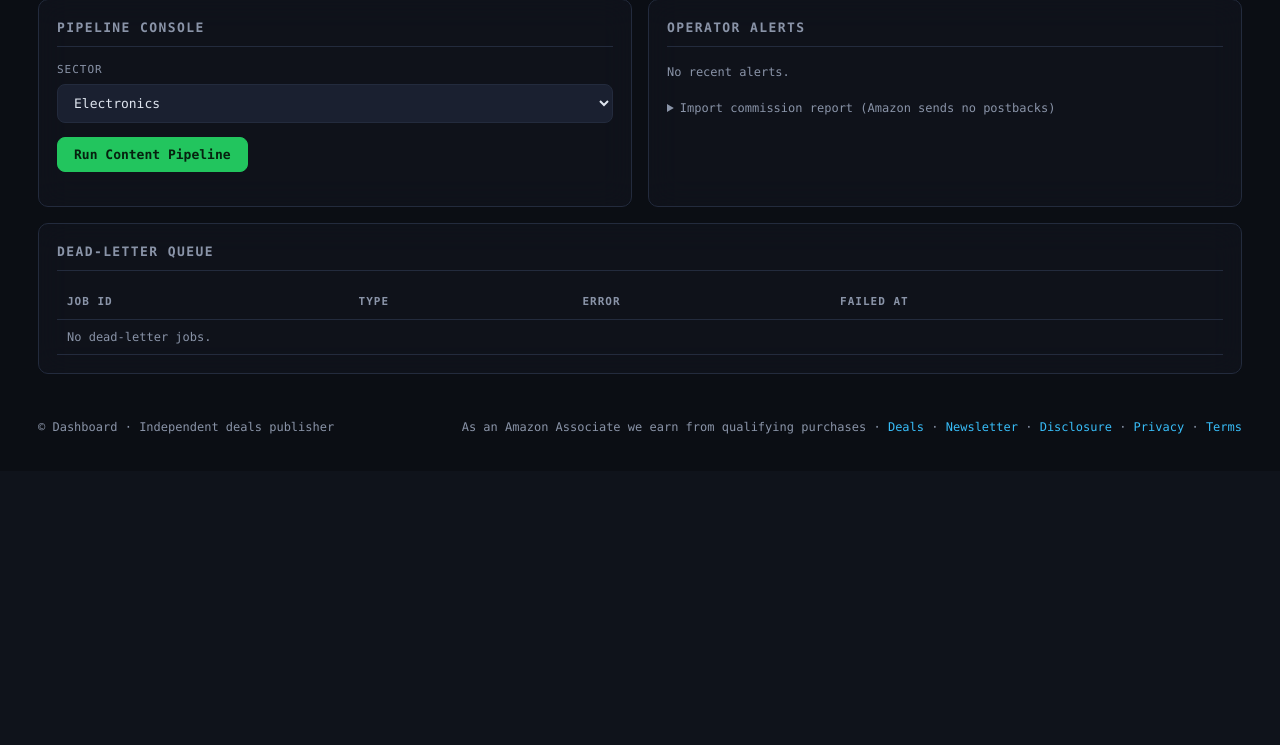
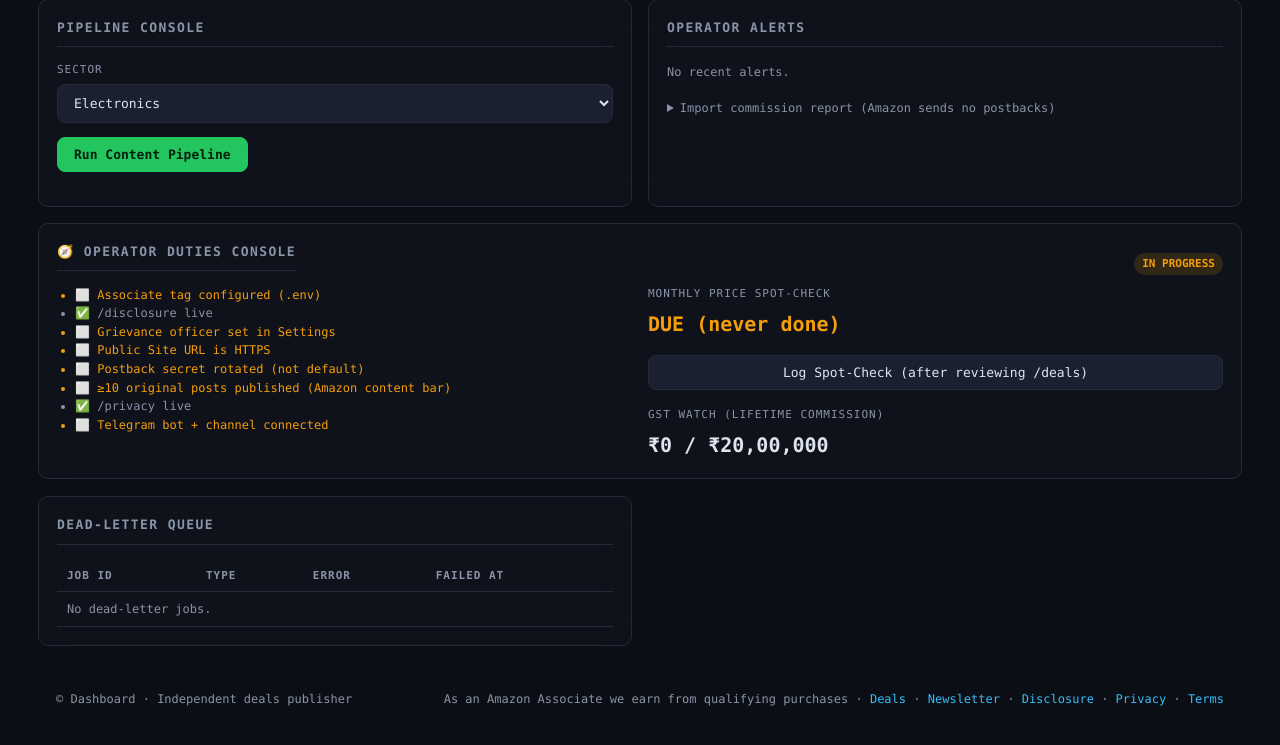
Before and after one commit to harshavardhankotu/Marketing-, a Flask app: page / in a window 1280 px wide. Shown: the part 957-1702 px from the top of the page. Before the commit the page ends 1391 px from the top, so only its background shows below. Run offline with Flask 3, Linux system fonts and the light colour scheme; a user stored in the database is signed in; data comes from the database, SQL or seed files in the repository; data that the repository does not hold is empty; parts of the project's set-up code (start-up, migrations or seed data) failed here and were passed over; some libraries are stand-ins or nearby versions.

Commit message:
feat: operator duties console — readiness gate, grievance contact, auto-secure cookies, spot-check + GST monitors
Turns the manual pre-launch duties into assisted, checkable tooling:

- /api/readiness: Amazon application readiness as a hard conjunction —
  >=10 published posts, associate tag set, telegram ready, disclosure +
  privacy live, grievance officer set, https public URL, postback
  secret rotated. Dashboard panel shows the checklist live.
- Grievance officer fields (name + contact) in Settings, rendered into
  /privacy DPDP section 8 and a new /terms Grievances clause — no more
  vague channel-bio wording once filled.
- SESSION_COOKIE_SECURE auto-upgrades the moment Public Site URL is
  https:// (env override still forces); plain-http stays login-safe.
- Monthly price spot-check: POST /api/compliance/spot_check (admin)
  logs reviewed count + notes, flips the due flag on a SPOT_CHECK_DAYS
  cadence; dashboard shows DUE/OK and one-tap logging.
- GST watch: lifetime commission vs GST_THRESHOLD with dashboard
  warning line for the CA conversation.

Fixes during build: readiness endpoint closed its request-scoped DB
handle poisoning later queries; terms template now renders grievance
block; spot-check gated admin-only.

Audit extended to 232 checks; all four suites green.

```diff
--- a/app.py
+++ b/app.py
@@ -77,10 +77,25 @@ app.json = HardenedJSONProvider(app)
 # Session cookie hardening (common-sense web security).
 # NOTE: SESSION_COOKIE_SECURE must stay OFF for plain-HTTP deployments
 # (localhost, IP:80 behind Caddy pre-TLS) — secure cookies are never sent
-# back over http://, which silently breaks login. Enable when serving HTTPS.
+# back over http://, which silently breaks login. It AUTO-ENABLES the moment
+# the operator sets an https:// Public Site URL, and can be force-enabled
+# via env for manual control.
+_SECURE_FORCED = os.getenv("SESSION_COOKIE_SECURE", "").strip().lower() in ("1", "true", "yes")
 app.config["SESSION_COOKIE_HTTPONLY"] = True
 app.config["SESSION_COOKIE_SAMESITE"] = "Lax"
-app.config["SESSION_COOKIE_SECURE"] = os.getenv("SESSION_COOKIE_SECURE", "False").strip().lower() in ("1", "true", "yes")
+app.config["SESSION_COOKIE_SECURE"] = _SECURE_FORCED
+
+
+@app.before_request
+def _auto_upgrade_secure_cookies():
+    """Operator-duty assist: https public URL ⇒ secure cookies, automatically."""
+    if _SECURE_FORCED:
+        return
+    try:
+        pbu = db_manager.get_system_setting("public_base_url", "")
+        app.config["SESSION_COOKIE_SECURE"] = str(pbu).lower().startswith("https://")
+    except Exception:
+        pass
 
 
 # ─────────────────────────────────────────────────────────────────────────────
@@ -287,6 +302,10 @@ def settings_page():
             db_manager.set_system_setting(
                 "associates_applied_at", request.form.get("associates_applied_at", "").strip())
             db_manager.set_operator_setting("postback_secret", request.form.get("postback_secret", "").strip())
+            db_manager.set_operator_setting(
+                "grievance_name", request.form.get("grievance_name", "").strip())
+            db_manager.set_operator_setting(
+                "grievance_contact", request.form.get("grievance_contact", "").strip())
             rates_raw = request.form.get("commission_rates", "{}")
             json.loads(rates_raw)  # validate
             db_manager.set_operator_setting("commission_rates", rates_raw)
@@ -301,6 +320,8 @@ def settings_page():
         "associates_applied_at": db_manager.get_system_setting("associates_applied_at", ""),
         "postback_secret": db_manager.get_postback_secret(),
         "commission_rates": db_manager.get_operator_setting("commission_rates", "{}"),
+        "grievance_name": db_manager.get_operator_setting("grievance_name", ""),
+        "grievance_contact": db_manager.get_operator_setting("grievance_contact", ""),
     }
     return render_template("settings.html", settings=settings)
 
@@ -822,6 +843,18 @@ def sitemap_xml():
 LEGAL_UPDATED = datetime.utcnow().strftime("%d %B %Y")
 
 
+def _grievance_block():
+    """Grievance contact for legal pages; falls back to channel-bio wording."""
+    name = db_manager.get_operator_setting("grievance_name", "")
+    contact = db_manager.get_operator_setting("grievance_contact", "")
+    if name and contact:
+        return f"Grievance Officer: <strong>{html.escape(name)}</strong> — <strong>{html.escape(contact)}</strong>."
+    if contact:
+        return f"Grievance contact: <strong>{html.escape(contact)}</strong>."
+    return ("Grievance contact is published in the bio of our channels; "
+            "it can also be confirmed on the Terms of Use page.")
+
+
 @app.route("/disclosure")
 def legal_disclosure():
     return render_template("legal_disclosure.html", updated=LEGAL_UPDATED)
@@ -829,12 +862,14 @@ def legal_disclosure():
 
 @app.route("/privacy")
 def legal_privacy():
-    return render_template("legal_privacy.html", updated=LEGAL_UPDATED)
+    return render_template("legal_privacy.html", updated=LEGAL_UPDATED,
+                           grievance_block=_grievance_block())
 
 
 @app.route("/terms")
 def legal_terms():
-    return render_template("legal_terms.html", updated=LEGAL_UPDATED)
+    return render_template("legal_terms.html", updated=LEGAL_UPDATED,
+                           grievance_block=_grievance_block())
 
 
 @app.route("/robots.txt")
@@ -1194,6 +1229,105 @@ def api_newsletter_send():
         return jsonify({"status": "error", "message": str(exc)}), 500
 
 
+# ─────────────────────────────────────────────────────────────────────────────
+# OPERATOR DUTIES CONSOLE — readiness, grievance contact, spot-checks, GST
+# ─────────────────────────────────────────────────────────────────────────────
+@app.route("/api/readiness")
+@login_required
+def api_readiness():
+    """
+    Amazon-Associates application readiness + standing compliance duties.
+    The operator applies only when every check is green.
+    """
+    try:
+        import config as cfg
+        conn = get_db()
+        published = conn.execute(
+            "SELECT COUNT(*) FROM campaigns WHERE status='published'").fetchone()[0]
+
+        tag_cfg = bool(cfg.AMAZON_ASSOCIATE_TAG) and \
+            "your_" not in str(cfg.AMAZON_ASSOCIATE_TAG).lower()
+        postback_default = str(db_manager.get_postback_secret()).startswith("change_me")
+        grievance = (db_manager.get_operator_setting("grievance_name", ""),
+                     db_manager.get_operator_setting("grievance_contact", ""))
+        pbu = db_manager.get_system_setting("public_base_url", "")
+        last_check = db_manager.get_system_setting("last_spot_check_at", "")
+
+        checks = {
+            "posts_published_ge_10": published >= 10,
+            "affiliate_tag_configured": tag_cfg,
+            "telegram_channel_ready": config.has_telegram(),
+            "disclosure_page_live": True,   # route always mounted
+            "privacy_page_live": True,
+            "grievance_contact_set": bool(grievance[0] and grievance[1]),
+            "https_public_url": str(pbu).lower().startswith("https://"),
+            "postback_secret_rotated": not postback_default,
+        }
+
+        days_since = None
+        if last_check:
+            try:
+                from datetime import date as _d
+                then = _d.fromisoformat(str(last_check)[:10])
+                days_since = (datetime.utcnow().date() - then).days
+            except ValueError:
+                pass
+        spot_due = days_since is None or days_since > cfg.SPOT_CHECK_DAYS
+
+        total_commission = _lifetime_commission()
+        gst_warning = total_commission >= cfg.GST_THRESHOLD
+
+        return jsonify({
+            "status": "success",
+            "checks": checks,
+            "ready_to_apply": all(checks.values()),
+            "published_posts": published,
+            "spot_check": {"due": spot_due, "days_since": days_since,
+                           "cadence_days": cfg.SPOT_CHECK_DAYS},
+            "gst": {"total_commission": round(total_commission, 2),
+                    "threshold": cfg.GST_THRESHOLD,
+                    "warning": gst_warning},
+        })
+    except Exception as exc:
+        return jsonify({"status": "error", "message": str(exc)}), 500
+
+
+def _lifetime_commission():
+    db = get_db()
+    row = db.execute(
+        "SELECT COALESCE(SUM(commission_amount),0) FROM affiliate_conversions "
+        "WHERE status='converted'").fetchone()
+    return float(row[0] or 0)
+
+
+@app.route("/api/compliance/spot_check", methods=["POST"])
+@login_required
+@limiter.limit("10 per hour")
+def api_spot_check_log():
+    """
+    Record that the operator completed the monthly price spot-check.
+    Body: {"reviewed": 5, "notes": "optional"} — honesty-based logging;
+    the duty itself is manual review against live store prices. Admin-only:
+    compliance records are operator business, not viewer data.
+    """
+    if current_user.role != "admin":
+        return jsonify({"status": "error", "message": "Admin role required"}), 403
+    data = request.json or {}
+    reviewed = int(data.get("reviewed", 0) or 0)
+    if reviewed <= 0:
+        return jsonify({"status": "error", "message": "reviewed must be > 0"}), 400
+    db_manager.set_system_setting("last_spot_check_at", datetime.utcnow().date().isoformat())
+    log_raw = db_manager.get_operator_setting("spot_check_log", "[]")
+    try:
+        log = json.loads(log_raw or "[]")
+    except ValueError:
+        log = []
+    log.append({"at": datetime.utcnow().isoformat(), "reviewed": reviewed,
+                "notes": str(data.get("notes", ""))[:300]})
+    db_manager.set_operator_setting("spot_check_log", json.dumps(log[-24:]))
+    return jsonify({"status": "success", "logged_at": db_manager.get_system_setting("last_spot_check_at")})
+
+
 @app.route("/api/background/status")
 @login_required
 def api_background_status():
--- a/templates/index.html
+++ b/templates/index.html
@@ -139,7 +139,29 @@
   </div>
 
   <div class="panel mt">
-    <h2>Dead-Letter Queue</h2>
+    <div class="flex-between">
+      <h2>🧭 Operator Duties Console</h2>
+      <span id="duty-ready" class="badge amber">CHECKING…</span>
+    </div>
+    <div class="grid grid-2">
+      <ul class="hint" id="duty-list" style="padding-left:18px"></ul>
+      <div>
+        <div class="stat">
+          <div class="label">Monthly Price Spot-Check</div>
+          <div class="value" style="font-size:20px" id="spot-status">—</div>
+        </div>
+        <button class="btn mt" id="spot-btn" style="width:100%">Log Spot-Check (after reviewing /deals)</button>
+        <div class="stat mt">
+          <div class="label">GST Watch (lifetime commission)</div>
+          <div class="value" style="font-size:20px" id="gst-status">—</div>
+        </div>
+      </div>
+    </div>
+  </div>
+
+  <div class="grid grid-2 mt">
+    <div class="panel">
+      <h2>Dead-Letter Queue</h2>
     <table>
       <thead><tr><th>Job ID</th><th>Type</th><th>Error</th><th>Failed At</th></tr></thead>
       <tbody id="dlq-table"></tbody>
@@ -363,6 +385,52 @@ document.getElementById('conv-import').addEventListener('click', async () => {
   } catch (e) { outEl.textContent = '✘ Invalid JSON.'; }
 });
 
+const DUTY_LABELS = {
+  posts_published_ge_10: '≥10 original posts published (Amazon content bar)',
+  affiliate_tag_configured: 'Associate tag configured (.env)',
+  telegram_channel_ready: 'Telegram bot + channel connected',
+  disclosure_page_live: '/disclosure live',
+  privacy_page_live: '/privacy live',
+  grievance_contact_set: 'Grievance officer set in Settings',
+  https_public_url: 'Public Site URL is HTTPS',
+  postback_secret_rotated: 'Postback secret rotated (not default)'
+};
+
+async function loadDuties() {
+  try {
+    const d = await getJSON('/api/readiness');
+    if (d.status !== 'success') return;
+    const list = document.getElementById('duty-list');
+    list.innerHTML = Object.entries(d.checks).map(([k, v]) =>
+      `<li style="${v ? '' : 'color:var(--amber)'}">${v ? '✅' : '⬜'} ${esc(DUTY_LABELS[k] || k)}</li>`).join('');
+    const badge = document.getElementById('duty-ready');
+    badge.textContent = d.ready_to_apply ? 'READY TO APPLY' : 'IN PROGRESS';
+    badge.className = 'badge ' + (d.ready_to_apply ? 'green' : 'amber');
+
+    const sp = d.spot_check || {};
+    document.getElementById('spot-status').textContent =
+      sp.due ? `DUE (${sp.days_since == null ? 'never done' : sp.days_since + 'd ago'})` : `OK — next in ${sp.cadence_days - (sp.days_since || 0)}d`;
+    document.getElementById('spot-status').style.color = sp.due ? 'var(--amber)' : 'var(--accent)';
+
+    const g = d.gst || {};
+    document.getElementById('gst-status').textContent =
+      '₹' + Number(g.total_commission || 0).toFixed(0) + ' / ₹' + Number(g.threshold || 0).toLocaleString('en-IN');
+    document.getElementById('gst-status').style.color = g.warning ? 'var(--red)' : 'var(--text)';
+  } catch (e) { /* non-fatal */ }
+}
+
+document.getElementById('spot-btn').addEventListener('click', async () => {
+  try {
+    const res = await fetch('/api/compliance/spot_check', {
+      method: 'POST', credentials: 'same-origin',
+      headers: { 'Content-Type': 'application/json', 'X-CSRFToken': '{{ csrf_token() }}' },
+      body: JSON.stringify({ reviewed: 5, notes: 'manual review vs live prices' })
+    });
+    const data = await res.json();
+    if (data.status === 'success') loadDuties();
+  } catch (e) { /* non-fatal */ }
+});
+
 loadSectors();
 loadPerformance();
 loadReliability();
@@ -370,6 +438,7 @@ loadDLQ();
 loadRevenueClock();
 loadGrowth();
 loadShareKit();
+loadDuties();
 setInterval(loadPerformance, 15000);
 setInterval(loadReliability, 30000);
 setInterval(loadRevenueClock, 60000);
--- a/templates/legal_privacy.html
+++ b/templates/legal_privacy.html
@@ -37,7 +37,7 @@
   <p>This service is a deals-information site directed at adults and is <strong>not targeted at children</strong>. Under the DPDP Act, where consent applies we do not knowingly undertake processing that requires a child's verifiable parental consent; no child-specific profiling or tracking advertising occurs here. If you believe a child's data was inadvertently processed, contact us and it will be erased.</p>
 
   <h3>8. Grievance Redressal</h3>
-  <p>Under the DPDP Act you may raise grievances about the processing of your personal data with our designated contact. Reach the operator via the contact handle published on this site's channel bio or the address listed on the <a href="/terms">Terms of Use</a>; grievances are acknowledged and actioned within a reasonable period.</p>
+  <p>Under the DPDP Act you may raise grievances about the processing of your personal data. {{ grievance_block|safe }} Grievances are acknowledged and actioned within a reasonable period.</p>
 
   <p class="mt"><a href="/disclosure">Affiliate Disclosure</a> · <a href="/terms">Terms of Use</a></p>
 </div>
--- a/templates/legal_terms.html
+++ b/templates/legal_terms.html
@@ -28,7 +28,10 @@
   <h3>6. Limitation of Liability &amp; Law</h3>
   <p>The service is provided "as is", without warranties of any kind. To the maximum extent permitted by law, we are not liable for indirect or consequential losses arising from use of this site. These terms are governed by the laws of India; courts at the operator's principal place of business have exclusive jurisdiction.</p>
 
-  <h3>7. Changes</h3>
+  <h3>7. Grievances</h3>
+  <p>{{ grievance_block|safe }}</p>
+
+  <h3>8. Changes</h3>
   <p>We may update these terms as the service evolves; the revision date above changes when that happens.</p>
 
   <p class="mt"><a href="/disclosure">Affiliate Disclosure</a> · <a href="/privacy">Privacy Policy</a></p>
```
Also changed, not shown: bots/config.py (+8 -0 lines), templates/settings.html (+12 -0 lines), tests/full_feature_audit.py (+63 -0 lines).
